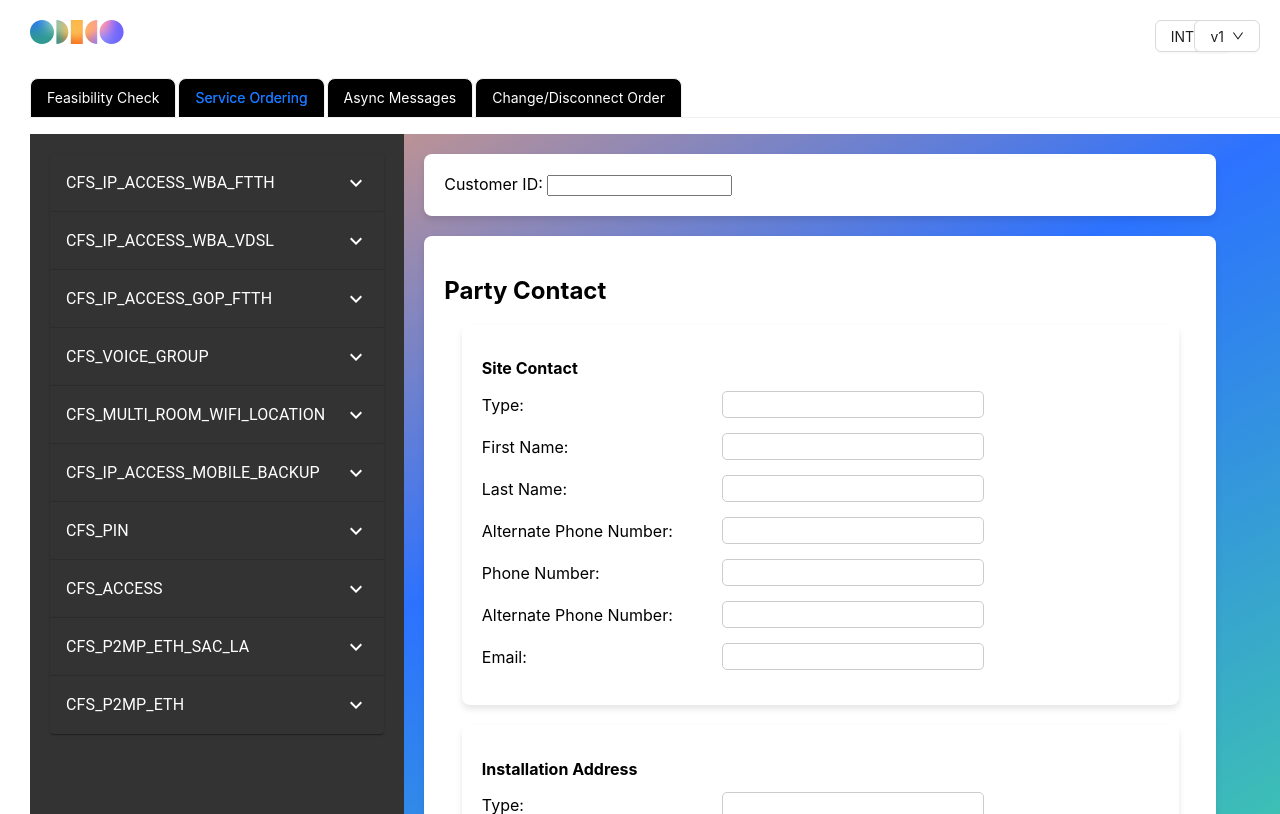
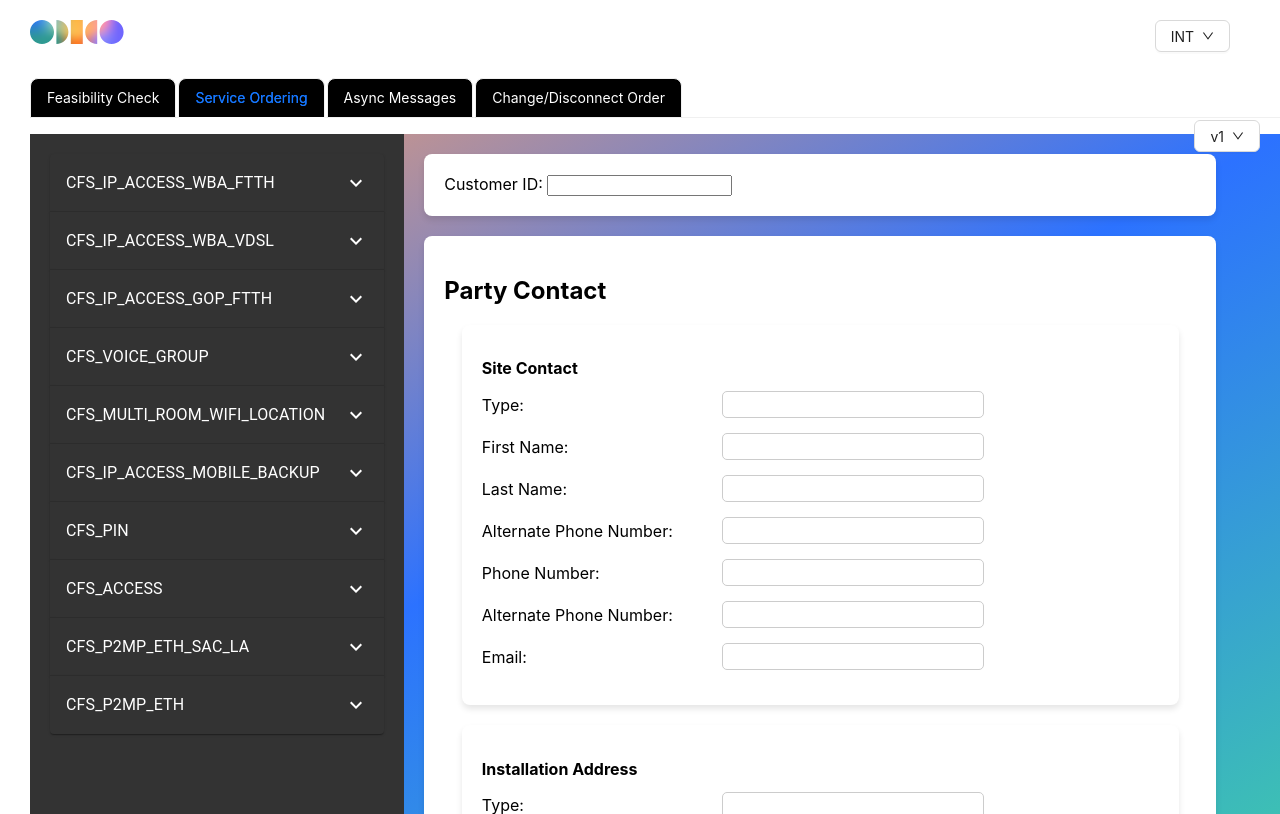
Before and after one commit to altmash-siddique/Bss-Simulator-ReactJS, a React (Create React App) app: page /service-ordering in a window 1280 px wide. Built offline with nearby package versions, Linux system fonts and the light colour scheme.

Commit message:
version tag change

```diff
--- a/src/components/serviceOrdering/ServiceOrdering.css
+++ b/src/components/serviceOrdering/ServiceOrdering.css
@@ -146,3 +146,9 @@
 .copied-text.active {
   opacity: 1;
 }
+
+.version-dropdown-style-service{
+  position: absolute;
+  top: 120px;
+  right: 20px;
+}
--- a/src/components/serviceOrdering/ServiceOrdering.jsx
+++ b/src/components/serviceOrdering/ServiceOrdering.jsx
@@ -233,7 +233,7 @@ const ServiceOrdering = ({ data, selectedEnvironment }) => {
       <Toaster position="top-center" reverseOrder={true} />
 
       <div className="container">
-        <div className="version-dropdown-style">
+        <div className="version-dropdown-style-service">
           <Dropdown overlay={menu} placement="bottomRight">
             <Button>
               {selectedVersion}
```
